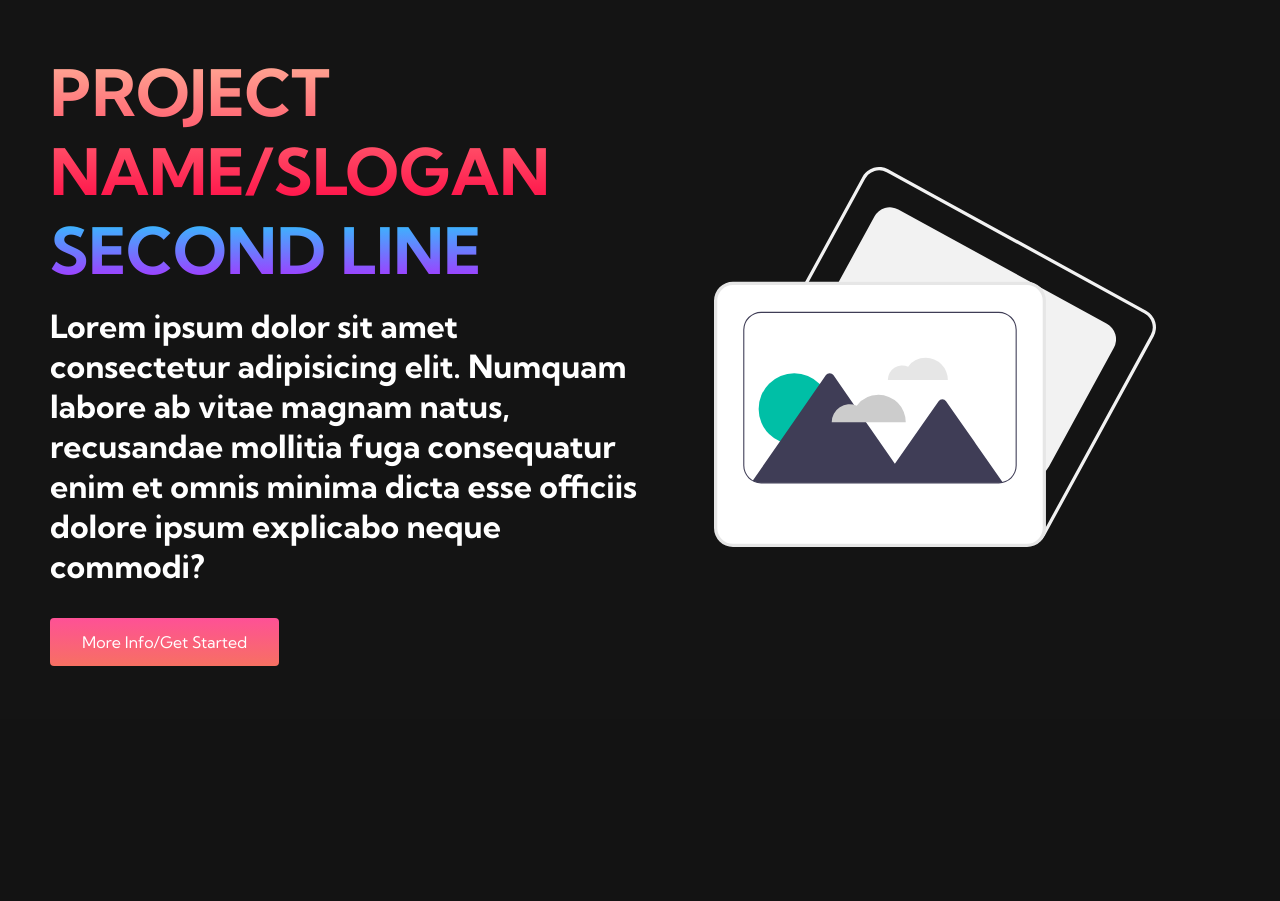
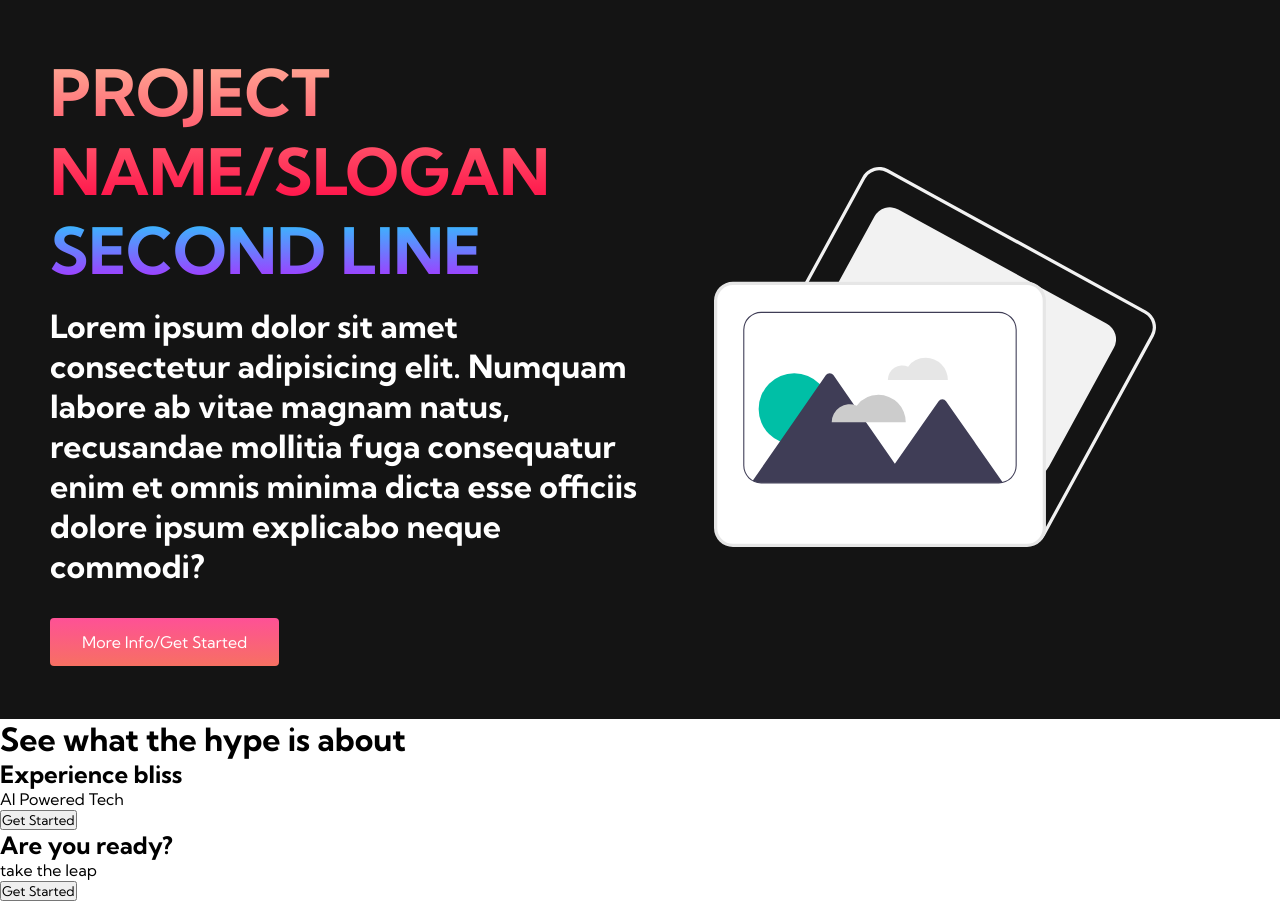
Before and after one commit to andrewzee23/personality_prediction, a Flask app: page /homepage in a window 1280 px wide. Shown: the part 81-982 px from the top of the page. Before the commit the page ends 747 px from the top, so only its background shows below. Run offline with Flask 2, Linux system fonts and the light colour scheme.

Commit message:
created 'services' section

```diff
--- a/templates/index.html
+++ b/templates/index.html
@@ -67,6 +67,32 @@
 
     </div>
 
+    <!-- services section  -->
+    <div class="services">
+
+        <h1>See what the hype is about</h1>
+
+        <div class="services-container">
+
+            <div class="services-card">
+
+                <h2> Experience bliss </h2>
+                <p> AI Powered Tech</p>
+                <button> Get Started </button>
+
+            </div>
+            <div class="services-card">
+
+                <h2> Are you ready? </h2>
+                <p> take the leap </p>
+                <button> Get Started </button>
+
+            </div>
+
+        </div>
+
+    </div>
+
     <script src="/static/js/app.js"></script>
 </body>
 </html>
```
